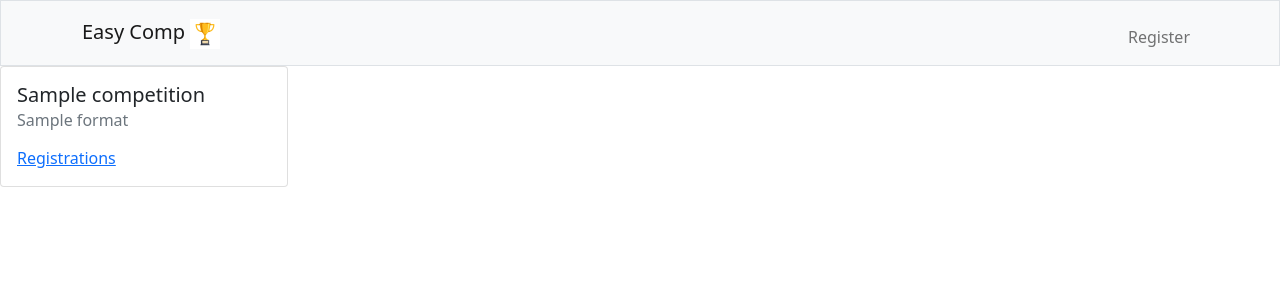
After one commit to Strasseneck/EasyComp, a Flask app: template templates/view-comp.html in a window 1280 px wide. The commit adds this page. Shown: the top 300 px of the page. Run offline with Flask 2, Linux system fonts and the light colour scheme; the template is opened without the code that fills it: most values are stand-ins (such as "Sample title", 1, 10 or a date in 2020); some libraries are stand-ins or nearby versions.

Commit message:
add view routes

```diff
--- a/templates/layout.html
+++ b/templates/layout.html
@@ -31,6 +31,7 @@
                         <li class="nav-item"><a class="nav-link" href="/">Profile</a></li>
                         <li class="nav-item"><a class="nav-link" href="/create">Create Competition</a></li>
                         <li class="nav-item"><a class="nav-link" href="/manage">Manage Competition</a></li>
+                        <li class="nav-item"><a class="nav-link" href="/view">View Competition</a></li>
                         <li class="nav-item"><a class="nav-link" href="/enter">Enter Competition</a></li>
                     </ul>
                     <ul class="navbar-nav ms-auto mt-2">
--- /dev/null
+++ b/templates/view-comp.html
@@ -0,0 +1,18 @@
+{% extends "layout.html" %}
+
+{% block title %}
+    View Competitions
+{% endblock %}
+
+{% block main %}
+{% for competition in competitions %}
+<div class="card" style="width: 18rem;" name="competitioncard">
+    <div class="card-body">
+      <h5 class="card-title">{{competition['name']}}</h5>
+      <h6 class="card-subtitle mb-2 text-muted">{{ competition['format']}}</h6>
+      <p class="card-text"></p>
+      <a href="/registrations/{{competition['name']}}" class="card-link">Registrations</a>
+    </div>
+  </div>
+  {% endfor %}
+{% endblock %}
```
Also changed, not shown: templates/view-comp-registrations.html (added, +9 -0 lines).
